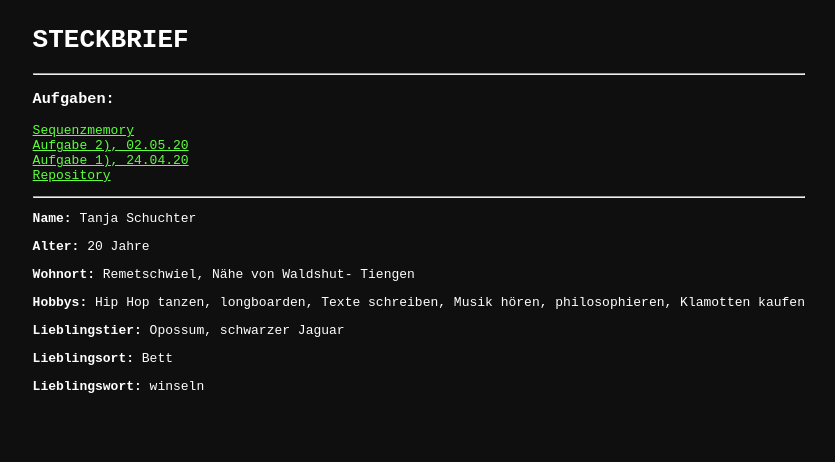
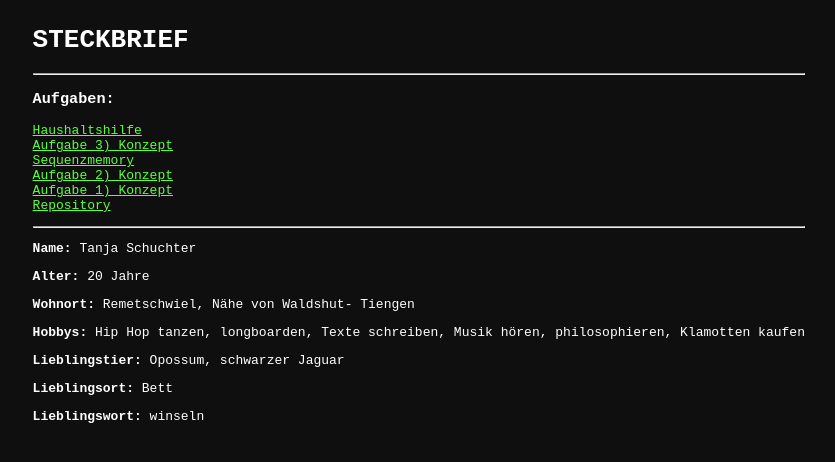
Before and after one commit to schuchte/EIA2, a plain HTML site: page steckbrief/steckbrief.htm in a window 1280 px wide. Shown: the whole page, without its empty margins (1-836 px from the left). Drawn offline with Linux system fonts and the light colour scheme; a script that the page names is missing.

Commit message:
Add files via upload

```diff
--- a/steckbrief/steckbrief.htm
+++ b/steckbrief/steckbrief.htm
@@ -16,9 +16,11 @@
     <hr>
     <p>
     <h3>Aufgaben:</h3>
+    <a href="https://schuchte.github.io/EIA2/L03_Haushaltshilfe/househelp.html" target="blank">Haushaltshilfe</a></br>
+    <a href="https://github.com/schuchte/EIA2/blob/master/L03_Haushaltshilfe/Scan 09.05.2020.pdf" target="blank">Aufgabe 3) Konzept</a></br>
     <a href="https://schuchte.github.io/EIA2/L02_Sequenzmemory/Sequenzmemory.html " target="blank">Sequenzmemory</a></br>
-    <a href="https://github.com/schuchte/EIA2/blob/master/L02_Sequenzmemory/L02.pdf" target="blank">Aufgabe 2), 02.05.20</a></br>
-    <a href="https://github.com/schuchte/EIA2/blob/master/L01_Boxes.pdf" target="blank">Aufgabe 1), 24.04.20</a></br>
+    <a href="https://github.com/schuchte/EIA2/blob/master/L02_Sequenzmemory/L02.pdf" target="blank">Aufgabe 2) Konzept</a></br>
+    <a href="https://github.com/schuchte/EIA2/blob/master/L01_Boxes.pdf" target="blank">Aufgabe 1) Konzept</a></br>
     <a href="https://github.com/schuchte/EIA2" target="blank">Repository</a></br>
     </p>
     <hr>
```
